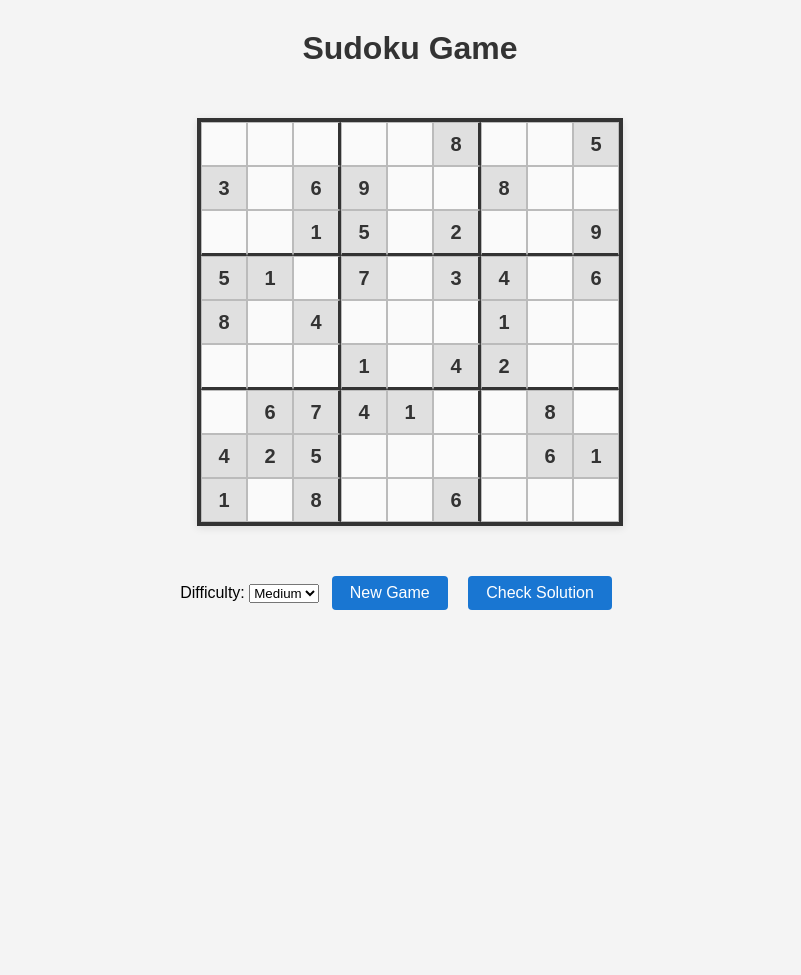
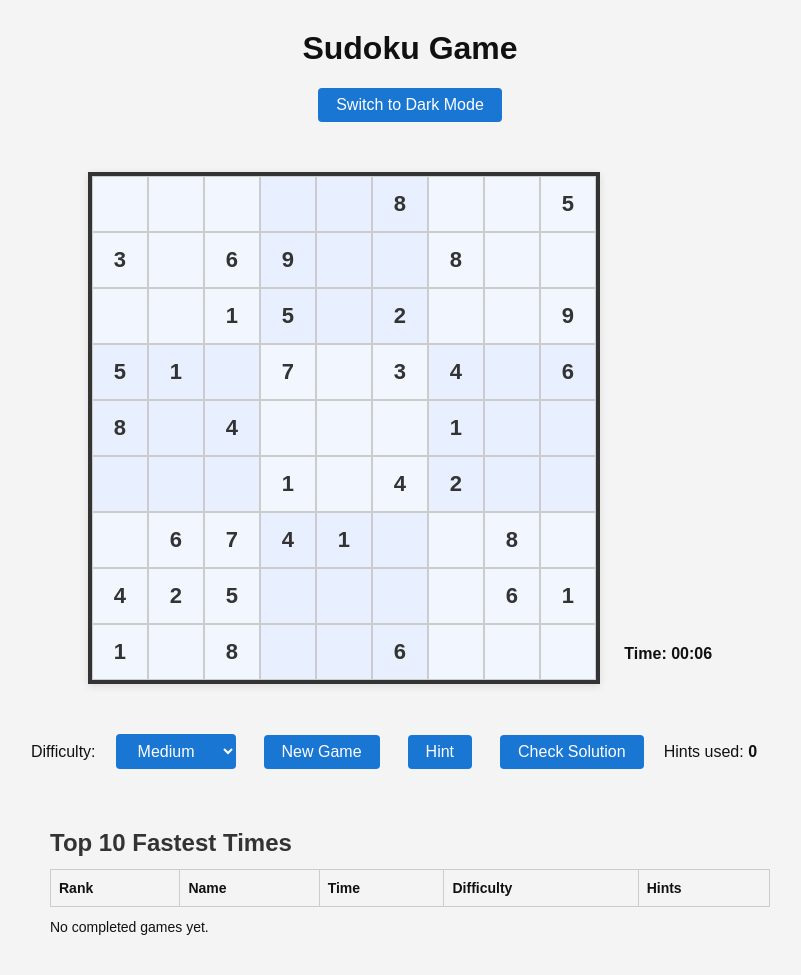
Before and after one commit to vamsi4448/github-copilot-python, a Flask app: page / in a window 1280 px wide. Shown: the whole page, without its empty margins (230-1031 px from the left). Before the commit the page ends 610 px from the top, so only its background shows below. Run offline with Flask 2, Linux system fonts and the light colour scheme; lists and menus that the app fills with data are empty.

Commit message:
Complete Sudoku project enhancements

```diff
--- a/starter/app.py
+++ b/starter/app.py
@@ -36,6 +36,21 @@ def new_game():
     CURRENT['solution'] = solution
     return jsonify({'puzzle': puzzle})
 
+@app.route('/hint', methods=['POST'])
+def get_hint():
+    data = request.json or {}
+    board = data.get('board')
+    solution = CURRENT.get('solution')
+    if solution is None:
+        return jsonify({'error': 'No game in progress'}), 400
+    if not board or len(board) != sudoku_logic.SIZE or any(len(row) != sudoku_logic.SIZE for row in board):
+        return jsonify({'error': 'Invalid board'}), 400
+    for i in range(sudoku_logic.SIZE):
+        for j in range(sudoku_logic.SIZE):
+            if board[i][j] == sudoku_logic.EMPTY:
+                return jsonify({'row': i, 'col': j, 'value': solution[i][j]})
+    return jsonify({'error': 'No empty cells available'}), 400
+
 @app.route('/check', methods=['POST'])
 def check_solution():
     data = request.json
@@ -44,11 +59,17 @@ def check_solution():
     if solution is None:
         return jsonify({'error': 'No game in progress'}), 400
     incorrect = []
+    complete = True
     for i in range(sudoku_logic.SIZE):
         for j in range(sudoku_logic.SIZE):
-            if board[i][j] != solution[i][j]:
+            value = board[i][j]
+            if value == sudoku_logic.EMPTY:
+                complete = False
+                continue
+            if value != solution[i][j]:
                 incorrect.append([i, j])
-    return jsonify({'incorrect': incorrect})
+                complete = False
+    return jsonify({'incorrect': incorrect, 'complete': complete})
 
 if __name__ == '__main__':
     app.run(debug=True)
--- a/starter/static/main.js
+++ b/starter/static/main.js
@@ -1,6 +1,43 @@
 // Client-side rendering and interaction for the Flask-backed Sudoku
 const SIZE = 9;
+const SCOREBOARD_KEY = 'sudokuTopScores';
 let puzzle = [];
+let hintCount = 0;
+let elapsedSeconds = 0;
+let timerInterval = null;
+let currentDifficulty = 'medium';
+let scoreAdded = false;
+const THEME_KEY = 'sudokuTheme';
+
+function applyTheme(theme) {
+  const body = document.body;
+  body.classList.remove('light-theme', 'dark-theme');
+  body.classList.add(`${theme}-theme`);
+  const toggleButton = document.getElementById('theme-toggle');
+  if (toggleButton) {
+    toggleButton.setAttribute('aria-pressed', theme === 'dark');
+    toggleButton.textContent = theme === 'dark' ? 'Switch to Light Mode' : 'Switch to Dark Mode';
+  }
+}
+
+function getSavedTheme() {
+  const saved = localStorage.getItem(THEME_KEY);
+  if (saved === 'light' || saved === 'dark') {
+    return saved;
+  }
+  return window.matchMedia('(prefers-color-scheme: dark)').matches ? 'dark' : 'light';
+}
+
+function initializeTheme() {
+  applyTheme(getSavedTheme());
+}
+
+function toggleTheme() {
+  const currentTheme = document.body.classList.contains('dark-theme') ? 'dark' : 'light';
+  const nextTheme = currentTheme === 'dark' ? 'light' : 'dark';
+  localStorage.setItem(THEME_KEY, nextTheme);
+  applyTheme(nextTheme);
+}
 
 function createBoardElement() {
   const boardDiv = document.getElementById('sudoku-board');
@@ -13,11 +50,18 @@ function createBoardElement() {
       input.type = 'text';
       input.maxLength = 1;
       input.className = 'sudoku-cell';
+      const blockRow = Math.floor(i / 3);
+      const blockCol = Math.floor(j / 3);
+      const blockStyle = (blockRow + blockCol) % 2 === 0 ? 'block-even' : 'block-odd';
+      input.classList.add(blockStyle);
       input.dataset.row = i;
       input.dataset.col = j;
       input.addEventListener('input', (e) => {
         const val = e.target.value.replace(/[^1-9]/g, '');
         e.target.value = val;
+        clearCellFeedback();
+        markConflicts();
+        updateMessage('');
       });
       rowDiv.appendChild(input);
     }
@@ -27,7 +71,11 @@ function createBoardElement() {
 
 function renderPuzzle(puz) {
   puzzle = puz;
+  hintCount = 0;
+  scoreAdded = false;
+  updateHintDisplay();
   createBoardElement();
+  clearCellFeedback();
   const boardDiv = document.getElementById('sudoku-board');
   const inputs = boardDiv.getElementsByTagName('input');
   for (let i = 0; i < SIZE; i++) {
@@ -38,7 +86,7 @@ function renderPuzzle(puz) {
       if (val !== 0) {
         inp.value = val;
         inp.disabled = true;
-        inp.className += ' prefilled';
+        inp.classList.add('prefilled');
       } else {
         inp.value = '';
         inp.disabled = false;
@@ -47,13 +95,273 @@ function renderPuzzle(puz) {
   }
 }
 
+function getBoardFromInputs() {
+  const boardDiv = document.getElementById('sudoku-board');
+  const inputs = boardDiv.getElementsByTagName('input');
+  const board = [];
+  for (let i = 0; i < SIZE; i++) {
+    board[i] = [];
+    for (let j = 0; j < SIZE; j++) {
+      const idx = i * SIZE + j;
+      const val = inputs[idx].value;
+      board[i][j] = val ? parseInt(val, 10) : 0;
+    }
+  }
+  return board;
+}
+
+function clearCellFeedback() {
+  const boardDiv = document.getElementById('sudoku-board');
+  const inputs = boardDiv.getElementsByTagName('input');
+  for (const inp of inputs) {
+    inp.classList.remove('incorrect', 'conflict');
+  }
+}
+
+function updateMessage(text, color = '#d32f2f') {
+  const msg = document.getElementById('message');
+  if (!msg) return;
+  msg.innerText = text;
+  msg.style.color = color;
+}
+
+function markConflicts() {
+  const boardDiv = document.getElementById('sudoku-board');
+  const inputs = boardDiv.getElementsByTagName('input');
+  const board = getBoardFromInputs();
+  const conflictIndexes = new Set();
+
+  for (let row = 0; row < SIZE; row++) {
+    for (let col = 0; col < SIZE; col++) {
+      const value = board[row][col];
+      if (!value) continue;
+      for (let c = 0; c < SIZE; c++) {
+        if (c !== col && board[row][c] === value) {
+          conflictIndexes.add(row * SIZE + col);
+          conflictIndexes.add(row * SIZE + c);
+        }
+      }
+      for (let r = 0; r < SIZE; r++) {
+        if (r !== row && board[r][col] === value) {
+          conflictIndexes.add(row * SIZE + col);
+          conflictIndexes.add(r * SIZE + col);
+        }
+      }
+      const startRow = Math.floor(row / 3) * 3;
+      const startCol = Math.floor(col / 3) * 3;
+      for (let r = startRow; r < startRow + 3; r++) {
+        for (let c = startCol; c < startCol + 3; c++) {
+          if ((r !== row || c !== col) && board[r][c] === value) {
+            conflictIndexes.add(row * SIZE + col);
+            conflictIndexes.add(r * SIZE + c);
+          }
+        }
+      }
+    }
+  }
+
+  for (let idx = 0; idx < inputs.length; idx++) {
+    const inp = inputs[idx];
+    if (inp.disabled) continue;
+    inp.classList.toggle('conflict', conflictIndexes.has(idx));
+  }
+}
+
+function updateHintDisplay() {
+  const countDisplay = document.getElementById('hint-count');
+  if (countDisplay) {
+    countDisplay.innerText = hintCount;
+  }
+}
+
+function formatTime(seconds) {
+  const minutes = String(Math.floor(seconds / 60)).padStart(2, '0');
+  const secs = String(seconds % 60).padStart(2, '0');
+  return `${minutes}:${secs}`;
+}
+
+function updateTimerDisplay() {
+  const timerElement = document.getElementById('elapsed-time');
+  if (timerElement) {
+    timerElement.innerText = formatTime(elapsedSeconds);
+  }
+}
+
+function saveScores(scores) {
+  localStorage.setItem(SCOREBOARD_KEY, JSON.stringify(scores));
+}
+
+function loadScores() {
+  try {
+    const stored = localStorage.getItem(SCOREBOARD_KEY);
+    if (!stored) {
+      return [];
+    }
+    const parsed = JSON.parse(stored);
+    if (!Array.isArray(parsed)) {
+      return [];
+    }
+    return parsed.filter((entry) =>
+      entry && typeof entry.name === 'string' &&
+      typeof entry.timeSeconds === 'number' &&
+      typeof entry.difficulty === 'string' &&
+      typeof entry.hints === 'number'
+    );
+  } catch (err) {
+    return [];
+  }
+}
+
+function formatScoreEntry(entry) {
+  return {
+    name: entry.name,
+    timeSeconds: entry.timeSeconds,
+    difficulty: entry.difficulty,
+    hints: entry.hints
+  };
+}
+
+function renderScoreboard() {
+  const scores = loadScores();
+  const body = document.getElementById('scoreboard-body');
+  const empty = document.getElementById('scoreboard-empty');
+  if (!body || !empty) {
+    return;
+  }
+  body.innerHTML = '';
+  if (scores.length === 0) {
+    empty.style.display = 'block';
+    return;
+  }
+  empty.style.display = 'none';
+  scores.forEach((entry, index) => {
+    const row = document.createElement('tr');
+    row.innerHTML = `
+      <td>${index + 1}</td>
+      <td>${entry.name}</td>
+      <td>${formatTime(entry.timeSeconds)}</td>
+      <td>${entry.difficulty.charAt(0).toUpperCase() + entry.difficulty.slice(1)}</td>
+      <td>${entry.hints}</td>
+    `;
+    body.appendChild(row);
+  });
+}
+
+function addScore(name, difficulty, timeSeconds, hints) {
+  const scores = loadScores();
+  scores.push(formatScoreEntry({name, difficulty, timeSeconds, hints}));
+  scores.sort((a, b) => a.timeSeconds - b.timeSeconds);
+  const topScores = scores.slice(0, 10);
+  saveScores(topScores);
+  renderScoreboard();
+}
+
+// Show an in-page modal to get the player's name. Returns a Promise that resolves to the chosen name (or 'Anonymous').
+function showNameModal(defaultName = '') {
+  return new Promise((resolve) => {
+    const modal = document.getElementById('name-modal');
+    const input = document.getElementById('player-name-input');
+    const saveBtn = document.getElementById('player-name-save');
+    const cancelBtn = document.getElementById('player-name-cancel');
+    if (!modal || !input || !saveBtn || !cancelBtn) {
+      resolve(defaultName || 'Anonymous');
+      return;
+    }
+    input.value = defaultName || '';
+    modal.classList.add('show');
+    modal.setAttribute('aria-hidden', 'false');
+    // focus input
+    setTimeout(() => input.focus(), 50);
+
+    function cleanup() {
+      modal.classList.remove('show');
+      modal.setAttribute('aria-hidden', 'true');
+      saveBtn.removeEventListener('click', onSave);
+      cancelBtn.removeEventListener('click', onCancel);
+      input.removeEventListener('keydown', onKey);
+    }
+
+    function onSave() {
+      const name = input.value.trim() || 'Anonymous';
+      cleanup();
+      resolve(name);
+    }
+
+    function onCancel() {
+      cleanup();
+      resolve('Anonymous');
+    }
+
+    function onKey(e) {
+      if (e.key === 'Enter') onSave();
+      if (e.key === 'Escape') onCancel();
+    }
+
+    saveBtn.addEventListener('click', onSave);
+    cancelBtn.addEventListener('click', onCancel);
+    input.addEventListener('keydown', onKey);
+  });
+}
+
+function clearTimer() {
+  if (timerInterval !== null) {
+    clearInterval(timerInterval);
+    timerInterval = null;
+  }
+}
+
+function resetTimer() {
+  clearTimer();
+  elapsedSeconds = 0;
+  updateTimerDisplay();
+}
+
+function startTimer() {
+  resetTimer();
+  timerInterval = setInterval(() => {
+    elapsedSeconds += 1;
+    updateTimerDisplay();
+  }, 1000);
+}
+
+function stopTimer() {
+  clearTimer();
+}
+
 async function newGame() {
   const difficultySelect = document.getElementById('difficulty');
   const difficulty = difficultySelect ? difficultySelect.value : 'medium';
+  currentDifficulty = difficulty;
   const res = await fetch(`/new?difficulty=${encodeURIComponent(difficulty)}`);
   const data = await res.json();
   renderPuzzle(data.puzzle);
-  document.getElementById('message').innerText = '';
+  updateMessage('');
+  startTimer();
+}
+
+async function requestHint() {
+  const board = getBoardFromInputs();
+  const res = await fetch('/hint', {
+    method: 'POST',
+    headers: {'Content-Type': 'application/json'},
+    body: JSON.stringify({board})
+  });
+  const data = await res.json();
+  if (data.error) {
+    updateMessage(data.error, '#d32f2f');
+    return;
+  }
+  const boardDiv = document.getElementById('sudoku-board');
+  const inputs = boardDiv.getElementsByTagName('input');
+  const idx = data.row * SIZE + data.col;
+  const inp = inputs[idx];
+  inp.value = data.value;
+  inp.disabled = true;
+  inp.classList.add('hinted');
+  hintCount += 1;
+  updateHintDisplay();
+  clearCellFeedback();
+  updateMessage('');
 }
 
 async function checkSolution() {
@@ -74,34 +382,51 @@ async function checkSolution() {
     body: JSON.stringify({board})
   });
   const data = await res.json();
-  const msg = document.getElementById('message');
   if (data.error) {
-    msg.style.color = '#d32f2f';
-    msg.innerText = data.error;
+    updateMessage(data.error, '#d32f2f');
     return;
   }
-  const incorrect = new Set(data.incorrect.map(x => x[0]*SIZE + x[1]));
+  const incorrect = new Set(data.incorrect.map(x => x[0] * SIZE + x[1]));
   for (let idx = 0; idx < inputs.length; idx++) {
     const inp = inputs[idx];
     if (inp.disabled) continue;
-    inp.className = 'sudoku-cell';
+    inp.classList.remove('incorrect');
     if (incorrect.has(idx)) {
-      inp.className = 'sudoku-cell incorrect';
+      inp.classList.add('incorrect');
     }
   }
-  if (incorrect.size === 0) {
-    msg.style.color = '#388e3c';
-    msg.innerText = 'Congratulations! You solved it!';
+  if (data.complete && incorrect.size === 0) {
+    updateMessage('Congratulations! You solved it!', '#388e3c');
+    stopTimer();
+    if (!scoreAdded) {
+      // Use in-page modal to request player's name (prompt() is not supported in some browsers)
+      try {
+        const name = await showNameModal('');
+        addScore(name, currentDifficulty, elapsedSeconds, hintCount);
+      } catch (err) {
+        // Fallback to anonymous if anything goes wrong
+        addScore('Anonymous', currentDifficulty, elapsedSeconds, hintCount);
+      }
+      scoreAdded = true;
+    }
+  } else if (incorrect.size > 0) {
+    updateMessage('Some cells are incorrect.', '#d32f2f');
   } else {
-    msg.style.color = '#d32f2f';
-    msg.innerText = 'Some cells are incorrect.';
+    updateMessage('Keep going! Some cells are still empty.', '#d32f2f');
   }
 }
 
 // Wire buttons
 window.addEventListener('load', () => {
+  const themeToggle = document.getElementById('theme-toggle');
+  if (themeToggle) {
+    themeToggle.addEventListener('click', toggleTheme);
+  }
   document.getElementById('new-game').addEventListener('click', newGame);
+  document.getElementById('hint-button').addEventListener('click', requestHint);
   document.getElementById('check-solution').addEventListener('click', checkSolution);
+  initializeTheme();
+  renderScoreboard();
   // initialize
   newGame();
 });
--- a/starter/static/styles.css
+++ b/starter/static/styles.css
@@ -1,6 +1,56 @@
+/* Theme variables for light and dark mode. */
+:root {
+    --bg: #f4f4f4;
+    --text: #111;
+    --panel-bg: #fff;
+    --border: #333;
+    --input-bg: #fafafa;
+    --input-text: #111;
+    --input-focus-bg: #e0f7fa;
+    --prefilled-bg: #e0e0e0;
+    --prefilled-text: #333;
+    --block-even-bg: #f2f7ff;
+    --block-odd-bg: #e8efff;
+    --incorrect-bg: #ffcdd2;
+    --conflict-bg: #ffeb3b;
+    --hinted-bg: #c8e6c9;
+    --button-bg: #1976d2;
+    --button-hover: #1565c0;
+    --button-text: #fff;
+    --message-color: #d32f2f;
+    --table-border: #ccc;
+    --table-row-alt: #fafafa;
+    --scoreboard-text: #111;
+}
+
+.dark-theme {
+    --bg: #121212;
+    --text: #eee;
+    --panel-bg: #141414;
+    --border: #ddd;
+    --input-bg: #1a1a1a;
+    --input-text: #eee;
+    --input-focus-bg: #263238;
+    --prefilled-bg: #2a2a2a;
+    --prefilled-text: #fff;
+    --block-even-bg: #1f324d;
+    --block-odd-bg: #16253c;
+    --incorrect-bg: #8b2a30;
+    --conflict-bg: #b38b04;
+    --hinted-bg: #2d573a;
+    --button-bg: #1976d2;
+    --button-hover: #1565c0;
+    --button-text: #fff;
+    --message-color: #ef9a9a;
+    --table-border: #555;
+    --table-row-alt: #1b1b1b;
+    --scoreboard-text: #eee;
+}
+
 body {
     font-family: Arial, sans-serif;
-    background: #f4f4f4;
+    background: var(--bg);
+    color: var(--text);
     text-align: center;
     margin: 0;
     padding: 0;
@@ -8,15 +58,17 @@ body {
 
 h1 {
     margin-top: 30px;
-    color: #333;
+    color: var(--text);
 }
 
 #sudoku-board {
     display: inline-block;
     margin: 30px auto;
-    border: 4px solid #333;
-    background: #fff;
+    border: 4px solid var(--border);
+    background: var(--panel-bg);
     box-shadow: 0 2px 8px rgba(0,0,0,0.1);
+    width: min-content;
+    max-width: calc(100vw - 40px);
 }
 
 .sudoku-row {
@@ -24,62 +76,192 @@ h1 {
 }
 
 .sudoku-cell {
-    width: 40px;
-    height: 40px;
-    border: 1px solid #bbb;
+    width: clamp(38px, 9vw, 56px);
+    height: clamp(38px, 9vw, 56px);
+    border: 1px solid var(--table-border);
     text-align: center;
-    font-size: 20px;
+    font-size: clamp(18px, 2.5vw, 22px);
+    line-height: 1;
     outline: none;
-    background: #fafafa;
-    transition: background 0.2s;
+    background: var(--input-bg);
+    transition: background 0.2s, color 0.2s;
+    box-sizing: border-box;
+    color: var(--input-text);
+}
+
+.sudoku-cell::selection {
+    background: rgba(25, 118, 210, 0.2);
 }
 
 .sudoku-cell:focus {
-    background: #e0f7fa;
+    background: var(--input-focus-bg);
 }
 
 .sudoku-cell.prefilled {
-    background: #e0e0e0;
+    background: var(--prefilled-bg);
     font-weight: bold;
-    color: #333;
+    color: var(--prefilled-text);
+}
+
+/* Alternating 3x3 block background */
+.sudoku-cell.block-even {
+    background: var(--block-even-bg);
+}
+
+.sudoku-cell.block-odd {
+    background: var(--block-odd-bg);
+}
+
+.sudoku-cell.prefilled,
+.sudoku-cell.incorrect,
+.sudoku-cell.conflict,
+.sudoku-cell.hinted {
+    background-clip: padding-box;
 }
 
 .sudoku-cell.incorrect {
-    background: #ffcdd2;
+    background: var(--incorrect-bg);
 }
 
-.sudoku-cell:nth-child(3),
-.sudoku-cell:nth-child(6) {
-    border-right: 3px solid #333;
+.sudoku-cell.conflict {
+    background: var(--conflict-bg);
 }
 
-.sudoku-row:nth-child(3) .sudoku-cell,
-.sudoku-row:nth-child(6) .sudoku-cell {
-    border-bottom: 3px solid #333;
+.sudoku-cell.hinted {
+    background: var(--hinted-bg);
+    font-weight: bold;
 }
 
 .controls {
     margin: 20px auto;
 }
 
-button {
+button,
+select {
     padding: 8px 18px;
     margin: 0 8px;
     font-size: 16px;
     border: none;
-    background: #1976d2;
-    color: #fff;
+    background: var(--button-bg);
+    color: var(--button-text);
     border-radius: 4px;
     cursor: pointer;
-    transition: background 0.2s;
+    transition: background 0.2s, color 0.2s, background-color 0.2s;
 }
 
-button:hover {
-    background: #1565c0;
+button:hover,
+select:hover {
+    background: var(--button-hover);
+}
+
+select {
+    min-width: 120px;
+}
+
+.theme-toggle-container {
+    margin: 20px auto;
+}
+
+.theme-toggle-container button {
+    min-width: 130px;
+}
+
+.controls {
+    margin: 20px auto;
+    display: flex;
+    flex-wrap: wrap;
+    justify-content: center;
+    align-items: center;
+    gap: 12px;
+}
+
+.timer {
+    display: inline-block;
+    margin: 0 20px 20px;
+    font-size: 16px;
+    font-weight: bold;
 }
 
 #message {
     margin-left: 20px;
     font-size: 16px;
-    color: #d32f2f;
+    color: var(--message-color);
 }
+
+.scoreboard-container {
+    display: inline-block;
+    width: min(100%, 720px);
+    margin: 20px auto 40px;
+    text-align: left;
+}
+
+.scoreboard-container h2 {
+    margin-bottom: 12px;
+    color: #333;
+}
+
+#scoreboard-table {
+    width: 100%;
+    border-collapse: collapse;
+    margin-bottom: 12px;
+}
+
+#scoreboard-table th,
+#scoreboard-table td {
+    padding: 10px 8px;
+    border: 1px solid var(--table-border);
+    text-align: left;
+    font-size: 14px;
+    color: var(--text);
+}
+
+#scoreboard-table tbody tr:nth-child(odd) {
+    background: var(--table-row-alt);
+}
+
+#scoreboard-empty {
+    color: var(--scoreboard-text);
+    font-size: 14px;
+    margin: 0;
+}
+
+/* Modal for entering player name */
+.modal {
+    position: fixed;
+    inset: 0;
+    display: none;
+    align-items: center;
+    justify-content: center;
+    background: rgba(0,0,0,0.4);
+    z-index: 1000;
+}
+.modal.show {
+    display: flex;
+}
+.modal-content {
+    background: var(--panel-bg);
+    color: var(--text);
+    padding: 20px;
+    border-radius: 8px;
+    box-shadow: 0 6px 24px rgba(0,0,0,0.3);
+    width: min(90%, 420px);
+    text-align: left;
+}
+.modal-content h3 {
+    margin-top: 0;
+}
+.modal-content input[type="text"] {
+    width: 100%;
+    padding: 8px 10px;
+    margin: 8px 0 12px 0;
+    box-sizing: border-box;
+    border: 1px solid var(--table-border);
+    border-radius: 4px;
+    background: var(--input-bg);
+    color: var(--input-text);
+}
+.modal-actions {
+    display: flex;
+    justify-content: flex-end;
+    gap: 8px;
+}
--- a/starter/templates/index.html
+++ b/starter/templates/index.html
@@ -2,12 +2,17 @@
 <html>
 <head>
   <meta charset="utf-8">
+  <meta name="viewport" content="width=device-width, initial-scale=1.0">
   <title>Sudoku Game</title>
   <link rel="stylesheet" href="/static/styles.css">
 </head>
 <body>
   <h1>Sudoku Game</h1>
+  <div class="theme-toggle-container">
+    <button id="theme-toggle" aria-label="Toggle dark and light mode">Switch to Dark Mode</button>
+  </div>
   <div id="sudoku-board"></div>
+  <div id="timer" class="timer" aria-live="polite">Time: <span id="elapsed-time">00:00</span></div>
   <div class="controls">
     <label for="difficulty">Difficulty:</label>
     <select id="difficulty" aria-label="Choose difficulty level">
@@ -16,8 +21,38 @@
       <option value="hard">Hard</option>
     </select>
     <button id="new-game">New Game</button>
+    <button id="hint-button">Hint</button>
     <button id="check-solution">Check Solution</button>
+    <span id="hint-display">Hints used: <strong id="hint-count">0</strong></span>
     <span id="message"></span>
+  </div>
+  <section class="scoreboard-container" aria-label="Top 10 scoreboard">
+    <h2>Top 10 Fastest Times</h2>
+    <table id="scoreboard-table">
+      <thead>
+        <tr>
+          <th>Rank</th>
+          <th>Name</th>
+          <th>Time</th>
+          <th>Difficulty</th>
+          <th>Hints</th>
+        </tr>
+      </thead>
+      <tbody id="scoreboard-body"></tbody>
+    </table>
+    <p id="scoreboard-empty">No completed games yet.</p>
+  </section>
+  <!-- Name entry modal shown when a player completes a puzzle -->
+  <div id="name-modal" class="modal" role="dialog" aria-modal="true" aria-hidden="true">
+    <div class="modal-content">
+      <h3>Congratulations!</h3>
+      <p>Please enter your name for the Top 10 scoreboard:</p>
+      <input id="player-name-input" type="text" maxlength="50" placeholder="Your name" aria-label="Player name">
+      <div class="modal-actions">
+        <button id="player-name-save">Save</button>
+        <button id="player-name-cancel">Cancel</button>
+      </div>
+    </div>
   </div>
   <script src="/static/main.js"></script>
 </body>
```
Also changed, not shown: starter/tests/test_app_routes.py (+69 -0 lines), starter/README.md (added), 7 other files.
